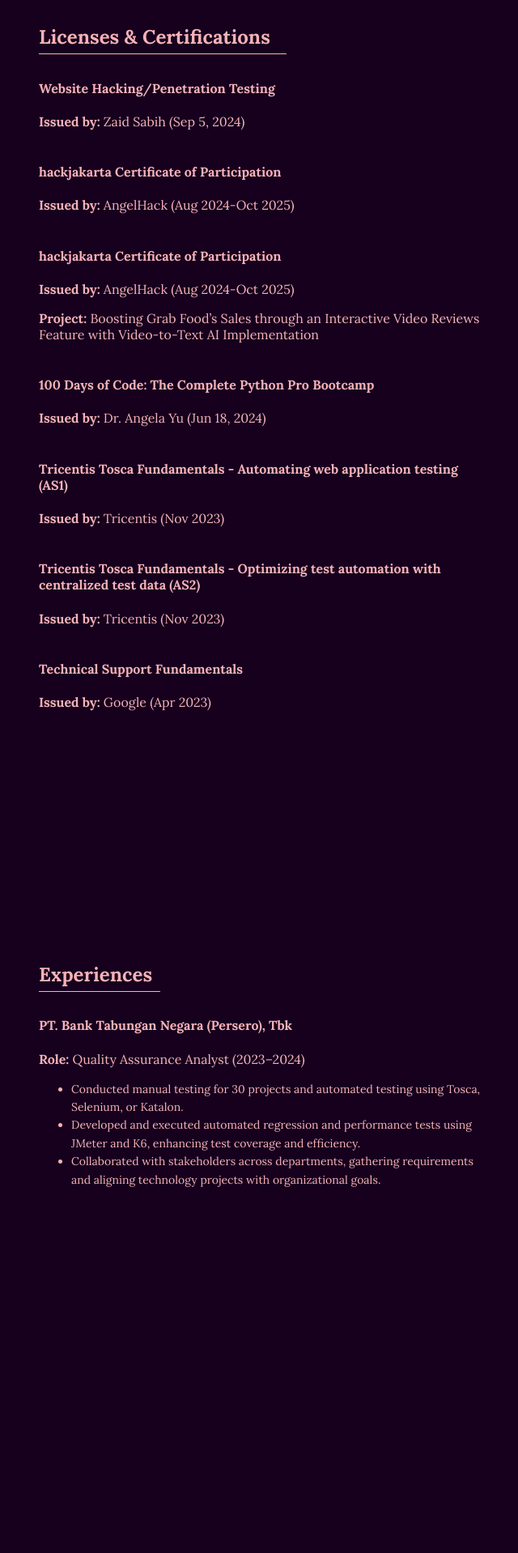
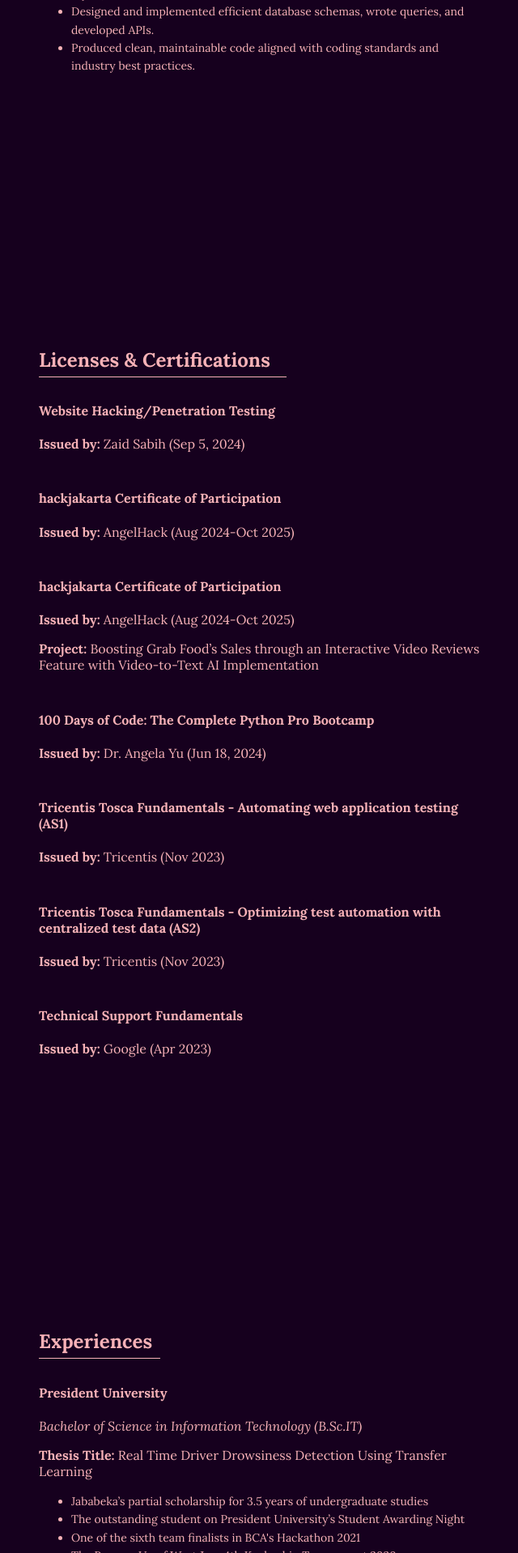
Before and after one commit to SamanthaSamosir/portfolio-website, a Flask app: page / in a window 1280 px wide. Shown: the part 2722-4640 px from the top of the page at 81% size, without its empty margins (582-1222 px from the left). Before the commit the page ends 4188 px from the top, so only its background shows below. Run offline with Flask 3, Linux system fonts and the light colour scheme; some web fonts are replaced.

Commit message:
Commit update

```diff
--- a/static/styles.css
+++ b/static/styles.css
@@ -48,7 +48,7 @@ body {
 .left-section p {
     font-size: 1rem;
     color: #f7b2b7;
-    margin-bottom: 50px;
+    margin-bottom: 20px;
 }
 nav{
     padding-bottom:30px;
@@ -142,17 +142,15 @@ nav ul li.active a {
     display: flex-start;
     justify-content: center;
     align-items: center;
-    margin-top: 3000px;
+    margin-top: 4000px;
     margin-left: 400px;
     padding-left: 130px; /* Adds space between the sections */
-    min-height: 100vh;
-    min-height: 100vh;
 }
 
 .about {
     line-height: 1.6em;
-    margin-top:100px;
-    padding-top:300px;
+    margin-top:10px;
+    padding-top:280px;
     text-align:justify;
 }
 .experience{
@@ -167,10 +165,10 @@ nav ul li.active a {
     line-height: 1.6em;
 }
 .certifications-content{
-    padding-bottom:5px;
+    padding-bottom:10px;
 }
 section{
-    padding-top: 70px;
+    padding-top: 90px;
     margin-top:200px;
     margin-bottom:30px;
 }
@@ -210,3 +208,10 @@ section{
     visibility: visible; /* Show the arrow on hover */
     opacity: 1; /* Make the arrow fully visible */
 }
+.education-content{
+    padding-bottom:10px;
+}
+.education-content li{
+    font-size: 14px;
+    line-height: 1.6em;
+}
--- a/templates/index.html
+++ b/templates/index.html
@@ -4,7 +4,7 @@
     <meta charset="UTF-8">
     <meta name="viewport" content="width=device-width, initial-scale=1.0">
     <title>Samantha Meliora - Portfolio</title>
-    <link rel="icon" href="{{ url_for('static', filename='images/poodle.webp') }}">
+    <link rel="icon" href="{{ url_for('static', filename='images/poodle.webp')}}">
     <link rel="stylesheet" href="{{ url_for('static', filename='styles.css') }}">
     <!-- Google Fonts Import -->
     <style>
@@ -179,21 +179,24 @@
             </section>
             <section id="educations" class="experience">
                 <h2 class="underline">Experiences</h2>
-                <div class="experience-content">
-                    <h4>PT. Bank Tabungan Negara (Persero), Tbk</h4>
-                    <p><strong>Role:</strong> Quality Assurance Analyst (2023–2024)</p>
+                <div class="education-content">
+                    <h4>President University</h4>
+                    <p><i>Bachelor of Science in Information Technology (B.Sc.IT)</i></p>
+                    <p><strong>Thesis Title:</strong> Real Time Driver Drowsiness Detection Using Transfer Learning</p>
 
                         <ul>
-                            <li>Conducted manual testing for 30 projects and automated testing using Tosca, Selenium, or Katalon.</li>
-                            <li>Developed and executed automated regression and performance tests using JMeter and K6, enhancing test coverage and efficiency.</li>
-                            <li>Collaborated with stakeholders across departments, gathering requirements and aligning technology projects with organizational goals.</li>
+                            <li>Jababeka’s partial scholarship for 3.5 years of undergraduate studies</li>
+                            <li>The outstanding student on President University’s Student Awarding Night</li>
+                            <li>One of the sixth team finalists in BCA's Hackathon 2021</li>
+                            <li>The Runner-Up of West Java 4th Kyokushin Tournament 2020</li>
+                            <li>The Runner-Up (Silver Medalist) of 2nd Nakamura Indonesia Friendship Cup 2019 (Women Open Weight)</li>
+                            <li>The Winner of West Java 3rd Kyokushin Tournament 2018 (Women 50 - 55 Kg)</li>
                         </ul>
 
                 </div>
             </section>
         </div>
     </div>
-
     <script src="{{ url_for('static', filename='scripts.js') }}"></script>
 </body>
 </html>
```
